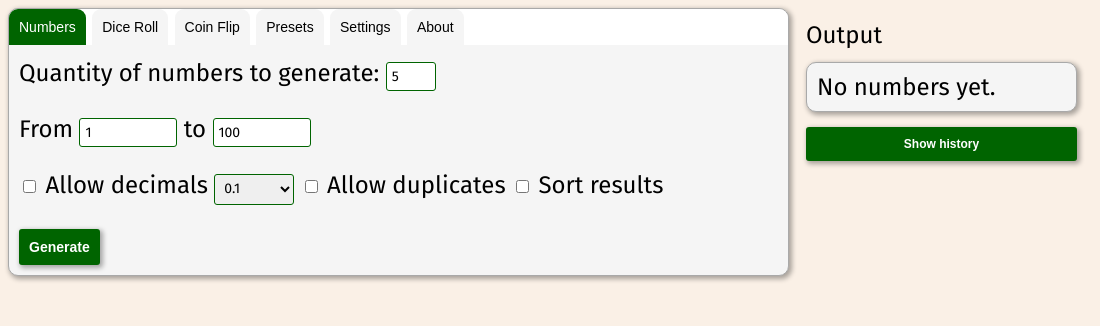
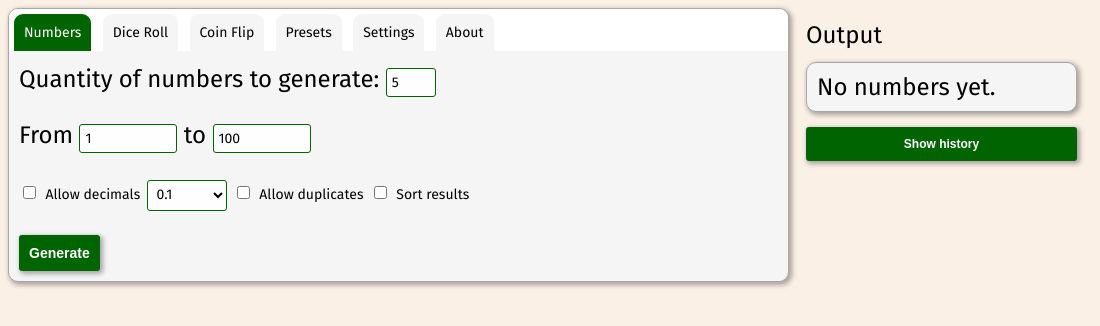
Before and after one commit to njs-guy/RNG-Machine, an Electron app: page build/index.html in a window 1100 px wide. Drawn offline with Linux system fonts and the light colour scheme.

Commit message:
Updated CSS

```diff
--- a/build/index.html
+++ b/build/index.html
@@ -35,7 +35,7 @@
             <p></p> <!-- Left blank for spacing -->
 
             <div class="advNumOpts">
-               <input type="checkbox" id="allowDecimals" name="allowDecimals" value="allowDecimals">
+               <input type="checkbox" id="allowDecimals" class="checkbox" name="allowDecimals" value="allowDecimals">
                <label for="allowDecimals" class="checkLabel">Allow decimals</label>
                <select id="decimalPlaces" name="decimalPlaces">
                   <option value="1">0.1</option>
@@ -44,10 +44,10 @@
                   <option value="4">0.0001</option>
                   <option value="5">0.00001</option>
                </select>
-               <input type="checkbox" id="allowDupes" name="allowDupes" value="allowDupes">
+               <input type="checkbox" id="allowDupes" class="checkbox" name="allowDupes" value="allowDupes" >
                <label for="allowDupes" class="checkLabel">Allow duplicates</label>
 
-               <input type="checkbox" id="sortResults" name="sortResults" value="sortResults">
+               <input type="checkbox" id="sortResults" class="checkbox" name="sortResults" value="sortResults">
                <label for="sortResults" class="checkLabel">Sort results</label>
                <p></p> <!-- Left blank for spacing -->
             </div>
@@ -73,7 +73,7 @@
                 <option value="20">20</option>
             </select>
             <p></p> <!-- Left blank for spacing -->
-            <input type="checkbox" id="sortDice" name="sortDice" value="sortDice">
+            <input type="checkbox" id="sortDice" class="checkbox" name="sortDice" value="sortDice">
             <label for="sortDice" class="checkLabel">Sort results</label>
             <p></p> <!-- Left blank for spacing -->
             <button type="button" onclick="rollDice()" class="btn">Roll dice</button>
@@ -87,7 +87,7 @@
             <label for="quantityCoins">Number of coins:</label>
             <input type="number" id="quantityCoins" name="quantityCoins" min="1" max="20" value="1">
             <p></p> <!-- Left blank for spacing -->
-            <input type="checkbox" id="sortCoins" name="sortCoins" value="sortCoins">
+            <input type="checkbox" id="sortCoins" class="checkbox" name="sortCoins" value="sortCoins">
             <label for="sortCoins" class="checkLabel">Sort results</label>
             <p></p> <!-- Left blank for spacing -->
             <button type="button" onclick="flipCoins()" class="btn">Flip coins</button>
--- a/build/light.css
+++ b/build/light.css
@@ -16,10 +16,12 @@
     --lightTextColor: black;
     --lightActiveTextColor: white;
     --lightBorder: 1px solid darkgray;
+    --fakeWhite: #fefefe; /* Effectively still white but changes select's background on Firefox */
 
     /* Dark theme colors */
 
     /* Properties */
+    --fontFamily: 'Fira Sans', Arial, sans-serif;
     --borderRad: 10px;
     --scrollBorderRad: 10px 0px 0px 10px;
     --btnBorderRad: 3px;
@@ -32,7 +34,7 @@
 
 body {
     color: var(--lightTextColor);
-    font-family: 'Fira Sans', Arial, sans-serif;
+    font-family: var(--fontFamily);
     font-size: var(--mainFontSize);
     background-color: var(--lightBodyBg);
 }
@@ -40,6 +42,7 @@ body {
 input[type=number], select {
     font-family: inherit;
     font-size: var(--tabFontSize);
+    background-color: var(--fakeWhite);
     padding: var(--thinPad);
     border-radius: var(--btnBorderRad);
     border: 1px solid var(--lightMainAccent);
@@ -98,8 +101,11 @@ input::-webkit-inner-spin-button {
 }
 
 .tablinks {
+    margin-top: 5px;
+    margin-left: 5px;
+    font-family: var(--fontFamily);
+    font-size: var(--tabFontSize);
     text-align: center;
-    font-size: var(--tabFontSize);
     cursor: pointer;
     background-color: var(--lightPanelColor);
     padding: var(--stdPad);
@@ -126,6 +132,10 @@ input::-webkit-inner-spin-button {
 .tabcontent {
     float: left;
     clear: both;
+}
+
+.checkLabel {
+    font-size: var(--tabFontSize);
 }
 
 #mainpanel {
```
